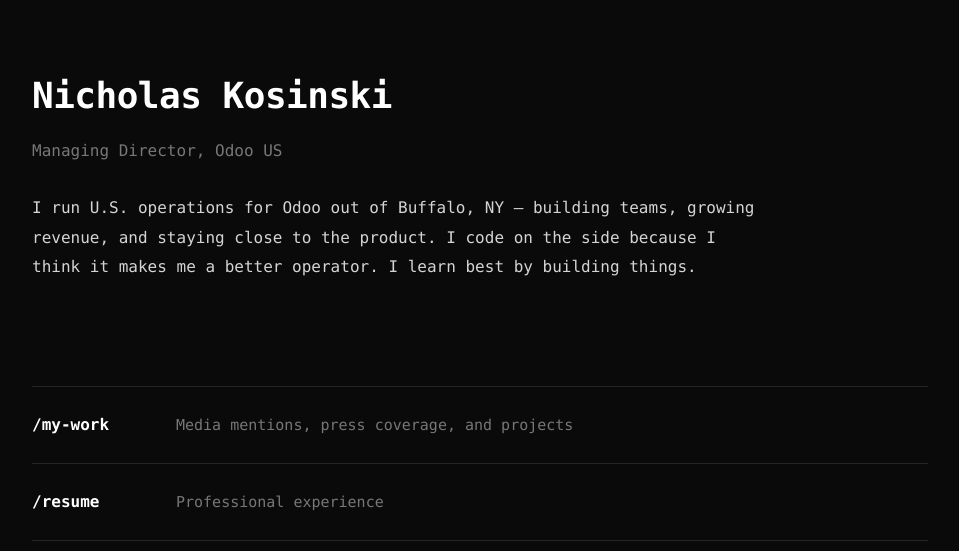
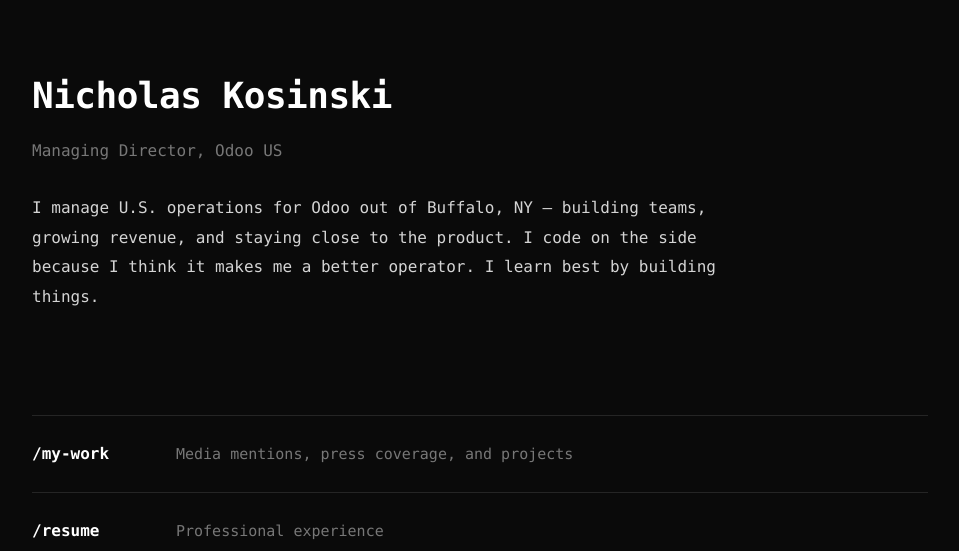
Before and after one commit to nko614/kosinski-website, a Flask app: page / in a window 1280 px wide. Shown: the part 136-687 px from the top of the page, without its empty margins (160-1119 px from the left). Run offline with Flask 3, Linux system fonts and the light colour scheme; some libraries are stand-ins or nearby versions.

Commit message:
Change 'run' to 'manage' on homepage intro
Co-Authored-By: Claude Opus 4.6 <noreply@anthropic.com>

```diff
--- a/templates/home.html
+++ b/templates/home.html
@@ -8,7 +8,7 @@
         <h1>Nicholas Kosinski</h1>
         <p class="tagline">Managing Director, Odoo US</p>
         <p class="intro">
-            I run U.S. operations for Odoo out of Buffalo, NY &mdash; building teams, growing revenue, and staying close to the product. I code on the side because I think it makes me a better operator. I learn best by building things.
+            I manage U.S. operations for Odoo out of Buffalo, NY &mdash; building teams, growing revenue, and staying close to the product. I code on the side because I think it makes me a better operator. I learn best by building things.
         </p>
     </div>
 
```
